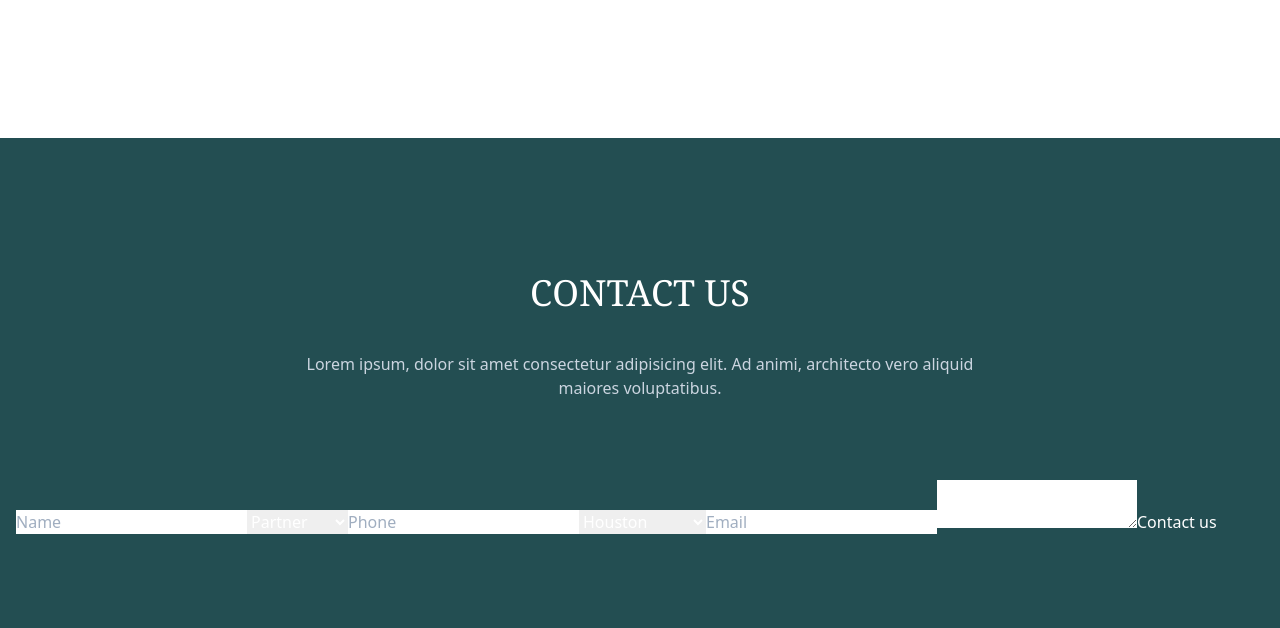
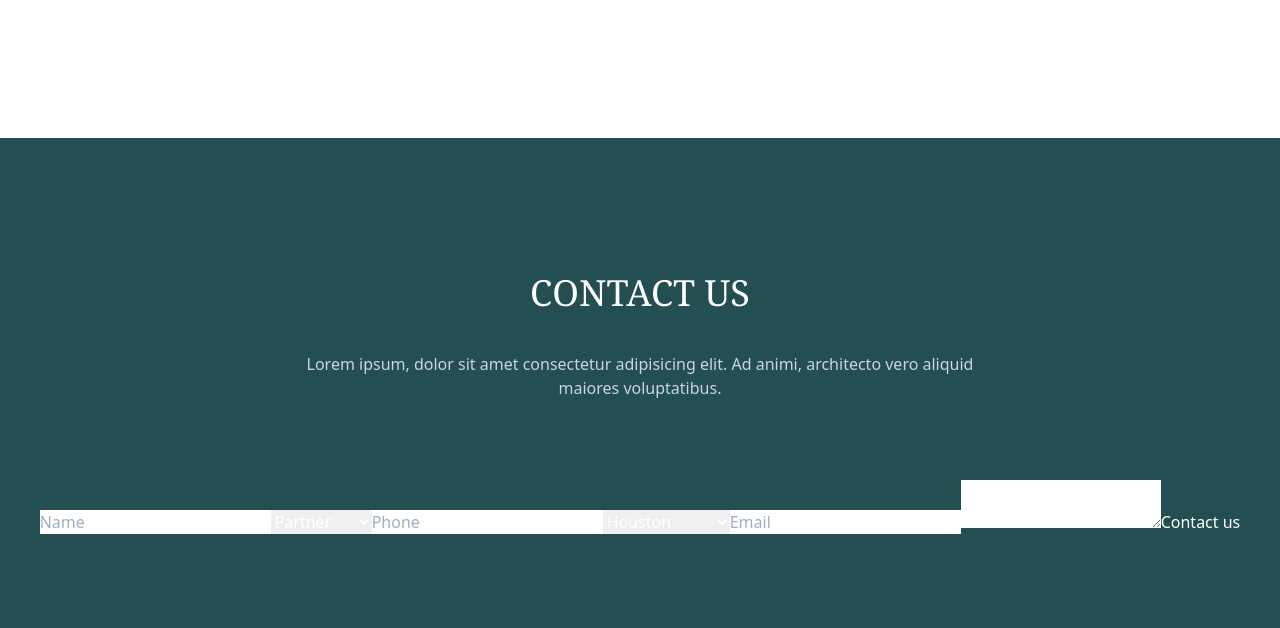
Before and after one commit to kyrelldixon/enterprise, a Gatsby site: page / in a window 1280 px wide. Shown: the part 2320-2948 px from the top of the page. Built offline with nearby package versions, Linux system fonts and the light colour scheme; Gatsby itself is replaced by a stand-in of ours.

Commit message:
Add Contact us styles

```diff
--- a/src/components/contact-us.js
+++ b/src/components/contact-us.js
@@ -3,8 +3,8 @@ import React from "react"
 import ContactForm from "./contact-form"
 
 const ContactUs = () => (
-  <section className="bg-teal-900 text-white pt-32 pb-24 px-4">
-    <div className="text-center mx-auto max-w-2xl">
+  <section className="bg-teal-900 text-white pt-32 pb-24 px-4 flex flex-col items-center">
+    <div className="text-center max-w-2xl">
       <h2 className="text-4xl font-serif mb-8 uppercase">Contact Us</h2>
       <p className="mb-20 font-sm text-gray-400">Lorem ipsum, dolor sit amet consectetur adipisicing elit.
         Ad animi, architecto vero aliquid maiores voluptatibus.</p>
```
